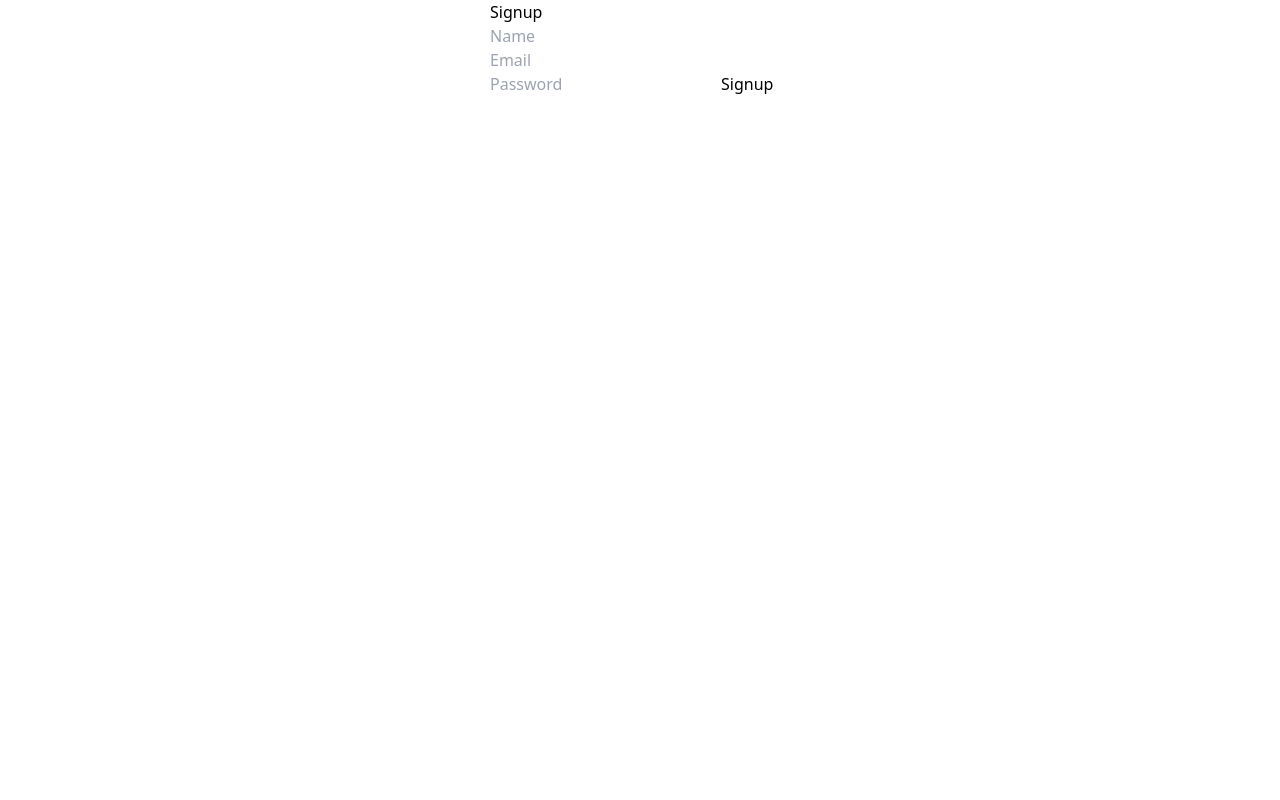
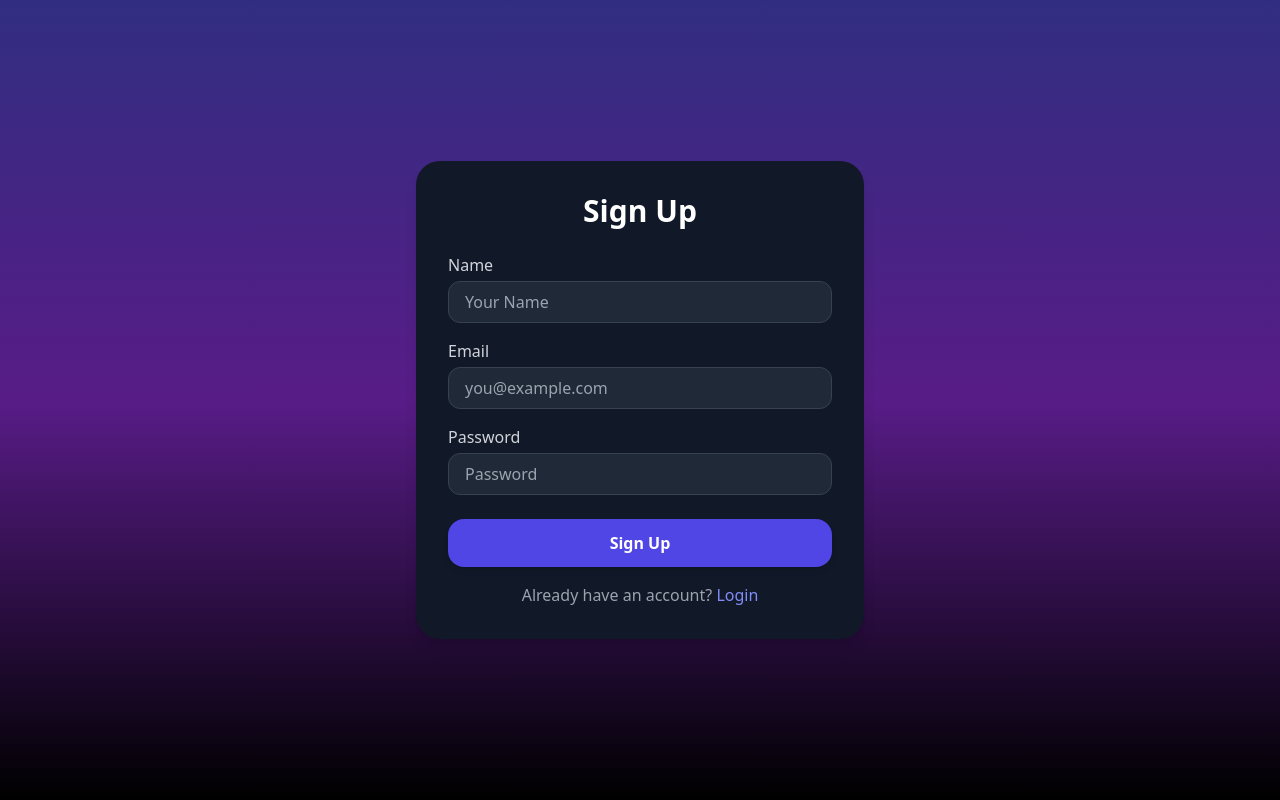
Before and after one commit to SatinderSinghSall/Full-Stack-Dream-Journal-Web-App, a React (Create React App) app in the folder frontend/: page /signup in a window 1280 px wide. Built offline with nearby package versions, Linux system fonts and the light colour scheme.

Commit message:
Added modern styling to the Signup, Login, Landing, Dashboard and DreamCard Pages and Components.

```diff
--- a/frontend/package.json
+++ b/frontend/package.json
@@ -9,6 +9,7 @@
     "@testing-library/user-event": "^13.5.0",
     "axios": "^1.12.2",
     "clsx": "^2.1.1",
+    "lucide-react": "^0.544.0",
     "react": "^19.1.1",
     "react-dom": "^19.1.1",
     "react-router-dom": "^7.9.3",
--- a/frontend/src/components/DreamCard.jsx
+++ b/frontend/src/components/DreamCard.jsx
@@ -1,28 +1,31 @@
+import { ArrowRight } from "lucide-react";
 import { Link } from "react-router-dom";
 
 export default function DreamCard({ dream }) {
   return (
-    <div
-      style={{
-        border: "1px solid #ccc",
-        borderRadius: "8px",
-        padding: "12px",
-        marginBottom: "12px",
-      }}
-    >
-      <h3>{dream.title}</h3>
-      <p>
+    <div className="bg-gray-800/60 border border-gray-700 rounded-2xl p-5 shadow-lg hover:shadow-xl hover:-translate-y-1 transition transform duration-200">
+      <h3 className="text-xl font-semibold text-white mb-2">{dream.title}</h3>
+
+      <p className="text-gray-300 text-sm line-clamp-3 mb-3">
         {dream.content && dream.content.length > 100
           ? dream.content.slice(0, 100) + "..."
-          : dream.content}
+          : dream.content || "No description"}
       </p>
-      <p>
-        <b>Date:</b>{" "}
+
+      <p className="text-xs text-gray-400 mb-4">
+        <span className="font-semibold">Date:</span>{" "}
         {dream.dateOfDream
           ? new Date(dream.dateOfDream).toLocaleDateString()
           : "No date"}
       </p>
-      <Link to={`/dream/${dream._id}`}>View Details →</Link>
+
+      <Link
+        to={`/dream/${dream._id}`}
+        className="group inline-flex items-center gap-1 text-indigo-400 font-medium hover:text-indigo-300 transition"
+      >
+        View Details
+        <ArrowRight className="w-4 h-4 transition-transform duration-200 group-hover:translate-x-1" />
+      </Link>
     </div>
   );
 }
--- a/frontend/src/pages/Dashboard.jsx
+++ b/frontend/src/pages/Dashboard.jsx
@@ -27,20 +27,71 @@ export default function Dashboard() {
   };
 
   return (
-    <div style={{ maxWidth: "600px", margin: "auto" }}>
-      <h2>Welcome, {user?.name} 👋</h2>
-      <button onClick={handleLogout}>Logout</button>
+    <div className="min-h-screen bg-gray-900 text-white px-4 py-8 relative">
+      <div className="absolute inset-0 bg-grid-pattern pointer-events-none"></div>
 
-      <h3>Your Dreams</h3>
-      <Link to="/dream/new">➕ Add New Dream</Link>
+      <div className="relative max-w-6xl mx-auto">
+        <div className="flex flex-col sm:flex-row items-center justify-between mb-8">
+          <h2 className="text-3xl font-bold mb-4 sm:mb-0">
+            Welcome, {user?.name} 👋
+          </h2>
+          <button
+            onClick={handleLogout}
+            className="px-4 py-2 bg-red-600 hover:bg-red-500 rounded-xl font-semibold transition shadow-md"
+          >
+            Logout
+          </button>
+        </div>
 
-      <div style={{ marginTop: "20px" }}>
+        <div className="mb-6 text-center sm:text-left">
+          <Link
+            to="/dream/new"
+            className="inline-block px-5 py-3 bg-indigo-600 hover:bg-indigo-500 rounded-2xl font-semibold transition shadow-md"
+          >
+            ➕ Add New Dream
+          </Link>
+        </div>
+
         {dreams.length > 0 ? (
-          dreams.map((dream) => <DreamCard key={dream._id} dream={dream} />)
+          <div className="grid grid-cols-1 sm:grid-cols-2 lg:grid-cols-3 gap-6">
+            {dreams.map((dream, index) => (
+              <div
+                key={dream._id}
+                className="animate-fade-in"
+                style={{ animationDelay: `${index * 100}ms` }}
+              >
+                <DreamCard dream={dream} />
+              </div>
+            ))}
+          </div>
         ) : (
-          <p>No dreams yet. Start by adding one!</p>
+          <div className="flex flex-col items-center justify-center mt-16 text-gray-400">
+            <div className="w-20 h-20 mb-4 rounded-full bg-gray-800 flex items-center justify-center shadow-inner">
+              <span className="text-4xl">💤</span>
+            </div>
+            <p className="text-lg font-medium mb-2">No dreams yet</p>
+            <p className="text-sm text-gray-500">
+              Start your journey by adding your first dream.
+            </p>
+            <Link
+              to="/dream/new"
+              className="mt-6 px-6 py-3 bg-indigo-600 hover:bg-indigo-500 rounded-2xl font-semibold transition shadow-md"
+            >
+              ➕ Add New Dream
+            </Link>
+          </div>
         )}
       </div>
+
+      <style>
+        {`
+          .bg-grid-pattern {
+            background-image: linear-gradient(to right, rgba(255,255,255,0.05) 1px, transparent 1px),
+                              linear-gradient(to bottom, rgba(255,255,255,0.05) 1px, transparent 1px);
+            background-size: 40px 40px;
+          }
+        `}
+      </style>
     </div>
   );
 }
--- a/frontend/src/pages/Landing.jsx
+++ b/frontend/src/pages/Landing.jsx
@@ -2,10 +2,25 @@ import { Link } from "react-router-dom";
 
 export default function Landing() {
   return (
-    <div style={{ textAlign: "center", marginTop: "50px" }}>
-      <h1>🌙 Dream Journal</h1>
-      <p>Track, explore, and reflect on your dreams.</p>
-      <Link to="/signup">Signup</Link> | <Link to="/login">Login</Link>
+    <div className="flex flex-col items-center justify-center min-h-screen bg-gradient-to-b from-indigo-900 via-purple-900 to-black text-white text-center px-4">
+      <h1 className="text-5xl font-extrabold mb-4">🌙 Dream Journal</h1>
+      <p className="text-lg text-gray-300 mb-8 max-w-md">
+        Track, explore, and reflect on your dreams.
+      </p>
+      <div className="space-x-4">
+        <Link
+          to="/signup"
+          className="px-6 py-2 bg-indigo-600 hover:bg-indigo-500 rounded-2xl shadow-md transition"
+        >
+          Sign Up
+        </Link>
+        <Link
+          to="/login"
+          className="px-6 py-2 bg-gray-800 hover:bg-gray-700 rounded-2xl shadow-md transition"
+        >
+          Login
+        </Link>
+      </div>
     </div>
   );
 }
--- a/frontend/src/pages/Login.jsx
+++ b/frontend/src/pages/Login.jsx
@@ -1,5 +1,5 @@
 import { useState, useContext } from "react";
-import { useNavigate } from "react-router-dom";
+import { useNavigate, Link } from "react-router-dom";
 import api from "../api/api";
 import { AuthContext } from "../contexts/AuthContext";
 
@@ -20,21 +20,54 @@ export default function Login() {
   };
 
   return (
-    <form onSubmit={handleSubmit} style={{ maxWidth: "300px", margin: "auto" }}>
-      <h2>Login</h2>
+    <div className="flex items-center justify-center min-h-screen bg-gradient-to-b from-indigo-900 via-purple-900 to-black px-4">
+      <form
+        onSubmit={handleSubmit}
+        className="bg-gray-900 p-8 rounded-3xl shadow-lg w-full max-w-md text-white"
+      >
+        <h2 className="text-3xl font-bold mb-6 text-center">Login</h2>
+
+        <label className="block mb-4">
+          <span className="text-gray-300">Email</span>
           <input
             type="email"
-        placeholder="Email"
+            placeholder="you@example.com"
             value={form.email}
             onChange={(e) => setForm({ ...form, email: e.target.value })}
+            className="mt-1 block w-full px-4 py-2 rounded-xl bg-gray-800 border border-gray-700 focus:border-indigo-500 focus:ring focus:ring-indigo-500 focus:ring-opacity-50 outline-none transition"
+            required
           />
+        </label>
+
+        <label className="block mb-6">
+          <span className="text-gray-300">Password</span>
           <input
             type="password"
             placeholder="Password"
             value={form.password}
             onChange={(e) => setForm({ ...form, password: e.target.value })}
+            className="mt-1 block w-full px-4 py-2 rounded-xl bg-gray-800 border border-gray-700 focus:border-indigo-500 focus:ring focus:ring-indigo-500 focus:ring-opacity-50 outline-none transition"
+            required
           />
-      <button type="submit">Login</button>
+        </label>
+
+        <button
+          type="submit"
+          className="w-full py-3 bg-indigo-600 hover:bg-indigo-500 rounded-2xl font-semibold transition shadow-md"
+        >
+          Login
+        </button>
+
+        <p className="mt-4 text-center text-gray-400">
+          Don’t have an account?{" "}
+          <Link
+            to="/signup"
+            className="text-indigo-400 hover:text-indigo-300 font-medium"
+          >
+            Sign Up
+          </Link>
+        </p>
       </form>
+    </div>
   );
 }
--- a/frontend/src/pages/Signup.jsx
+++ b/frontend/src/pages/Signup.jsx
@@ -1,5 +1,5 @@
 import { useState, useContext } from "react";
-import { useNavigate } from "react-router-dom";
+import { useNavigate, Link } from "react-router-dom";
 import api from "../api/api";
 import { AuthContext } from "../contexts/AuthContext";
 
@@ -20,27 +20,67 @@ export default function Signup() {
   };
 
   return (
-    <form onSubmit={handleSubmit} style={{ maxWidth: "300px", margin: "auto" }}>
-      <h2>Signup</h2>
+    <div className="flex items-center justify-center min-h-screen bg-gradient-to-b from-indigo-900 via-purple-900 to-black px-4">
+      <form
+        onSubmit={handleSubmit}
+        className="bg-gray-900 p-8 rounded-3xl shadow-lg w-full max-w-md text-white"
+      >
+        <h2 className="text-3xl font-bold mb-6 text-center">Sign Up</h2>
+
+        <label className="block mb-4">
+          <span className="text-gray-300">Name</span>
           <input
             type="text"
-        placeholder="Name"
+            placeholder="Your Name"
             value={form.name}
             onChange={(e) => setForm({ ...form, name: e.target.value })}
+            className="mt-1 block w-full px-4 py-2 rounded-xl bg-gray-800 border border-gray-700 focus:border-indigo-500 focus:ring focus:ring-indigo-500 focus:ring-opacity-50 outline-none transition"
+            required
           />
+        </label>
+
+        <label className="block mb-4">
+          <span className="text-gray-300">Email</span>
           <input
             type="email"
-        placeholder="Email"
+            placeholder="you@example.com"
             value={form.email}
             onChange={(e) => setForm({ ...form, email: e.target.value })}
+            className="mt-1 block w-full px-4 py-2 rounded-xl bg-gray-800 border border-gray-700 focus:border-indigo-500 focus:ring focus:ring-indigo-500 focus:ring-opacity-50 outline-none transition"
+            required
           />
+        </label>
+
+        <label className="block mb-6">
+          <span className="text-gray-300">Password</span>
           <input
             type="password"
             placeholder="Password"
             value={form.password}
             onChange={(e) => setForm({ ...form, password: e.target.value })}
+            className="mt-1 block w-full px-4 py-2 rounded-xl bg-gray-800 border border-gray-700 focus:border-indigo-500 focus:ring focus:ring-indigo-500 focus:ring-opacity-50 outline-none transition"
+            required
           />
-      <button type="submit">Signup</button>
+        </label>
+
+        <button
+          type="submit"
+          className="w-full py-3 bg-indigo-600 hover:bg-indigo-500 rounded-2xl font-semibold transition shadow-md"
+        >
+          Sign Up
+        </button>
+
+        {/* Login link at the bottom */}
+        <p className="mt-4 text-center text-gray-400">
+          Already have an account?{" "}
+          <Link
+            to="/login"
+            className="text-indigo-400 hover:text-indigo-300 font-medium"
+          >
+            Login
+          </Link>
+        </p>
       </form>
+    </div>
   );
 }
```
Also changed, not shown: 1 other file (tests, documents, lock files or other folders). Lines whose indentation alone changed are shown as unchanged.
